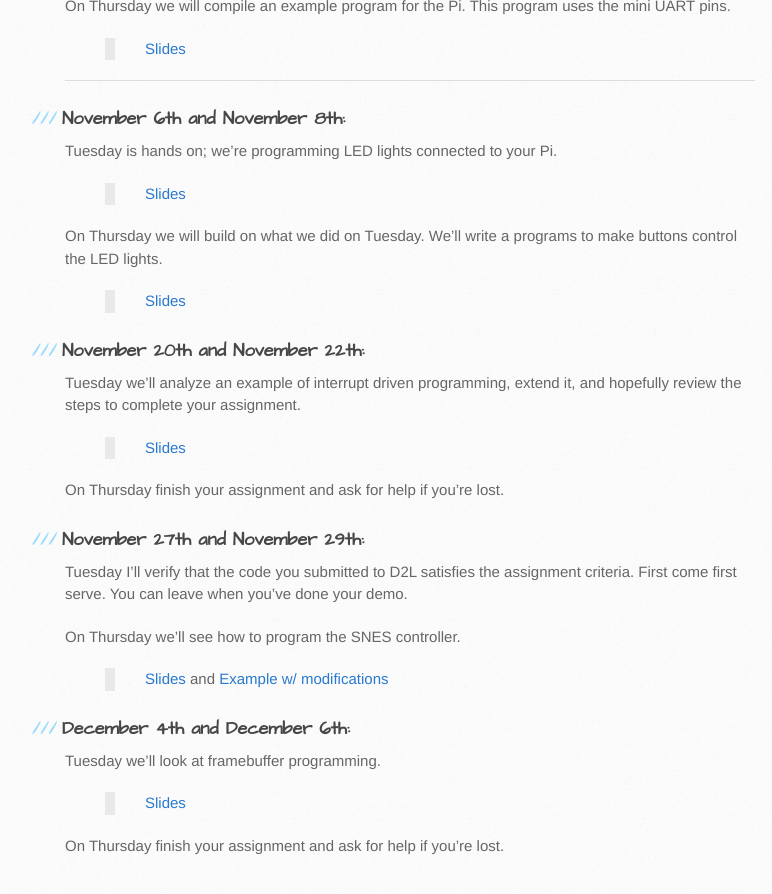
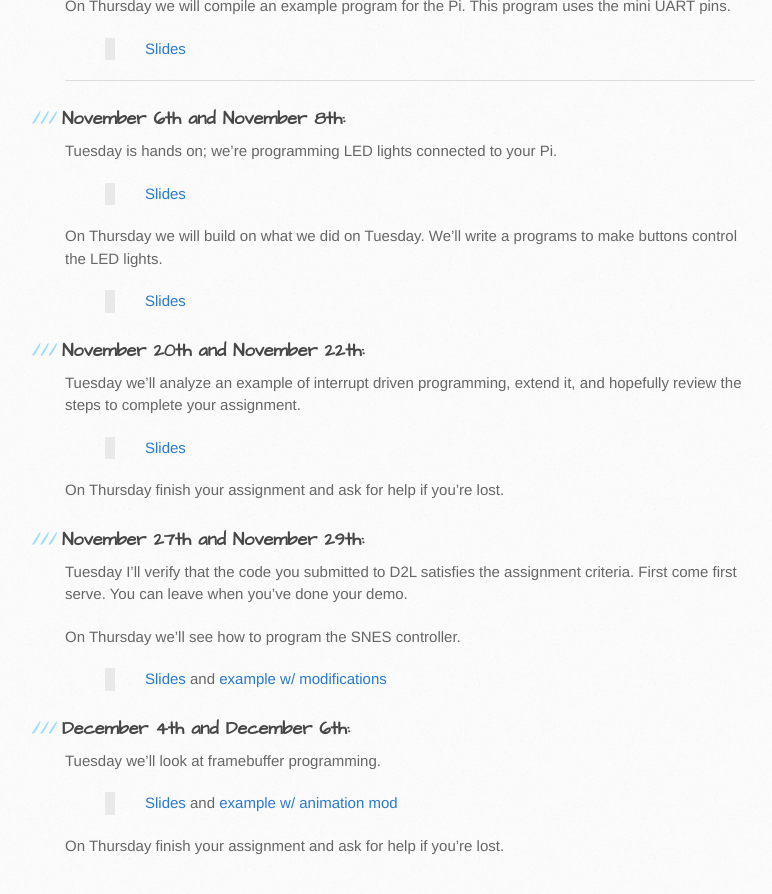
Before and after one commit to philstutorials/philstutorials.github.io, a Jekyll site: the page built from CPSC359.md, in a window 1280 px wide and 900 px high, scrolled down 1918 px. Shown: the top 894 px of the window, without its empty margins (105-877 px from the left). Built offline with Jekyll 4.4.1, drawn with Linux system fonts in a browser that asks for light colours; our own code applies the rules of GitHub Pages for plain Markdown files.

Commit message:
Update CPSC359.md

```diff
--- a/CPSC359.md
+++ b/CPSC359.md
@@ -94,10 +94,10 @@ On Thursday finish your assignment and ask for help if you're lost.
 Tuesday I'll verify that the code you submitted to D2L satisfies the assignment criteria. First come first serve. You can leave when you've done your demo.
 
 On Thursday we'll see how to program the SNES controller.
-> [Slides](https://slides.com/pathomas/gpio-programming-snes#/) and [Example w/ modifications](https://github.com/philstutorials/philstutorials.github.io/raw/master/_data/07_SNESController_Ext.zip)
+> [Slides](https://slides.com/pathomas/gpio-programming-snes#/) and [example w/ modifications](https://github.com/philstutorials/philstutorials.github.io/raw/master/_data/07_SNESController_Ext.zip)
 
 ### December 4th and December 6th:
 Tuesday we'll look at framebuffer programming.
-> [Slides](https://slides.com/pathomas/frame-buffers#/)
+> [Slides](https://slides.com/pathomas/frame-buffers#/) and [example w/ animation mod](https://github.com/philstutorials/philstutorials.github.io/raw/master/_data/09_FrameBuffer_Animate.zip)
 
 On Thursday finish your assignment and ask for help if you're lost.
```
